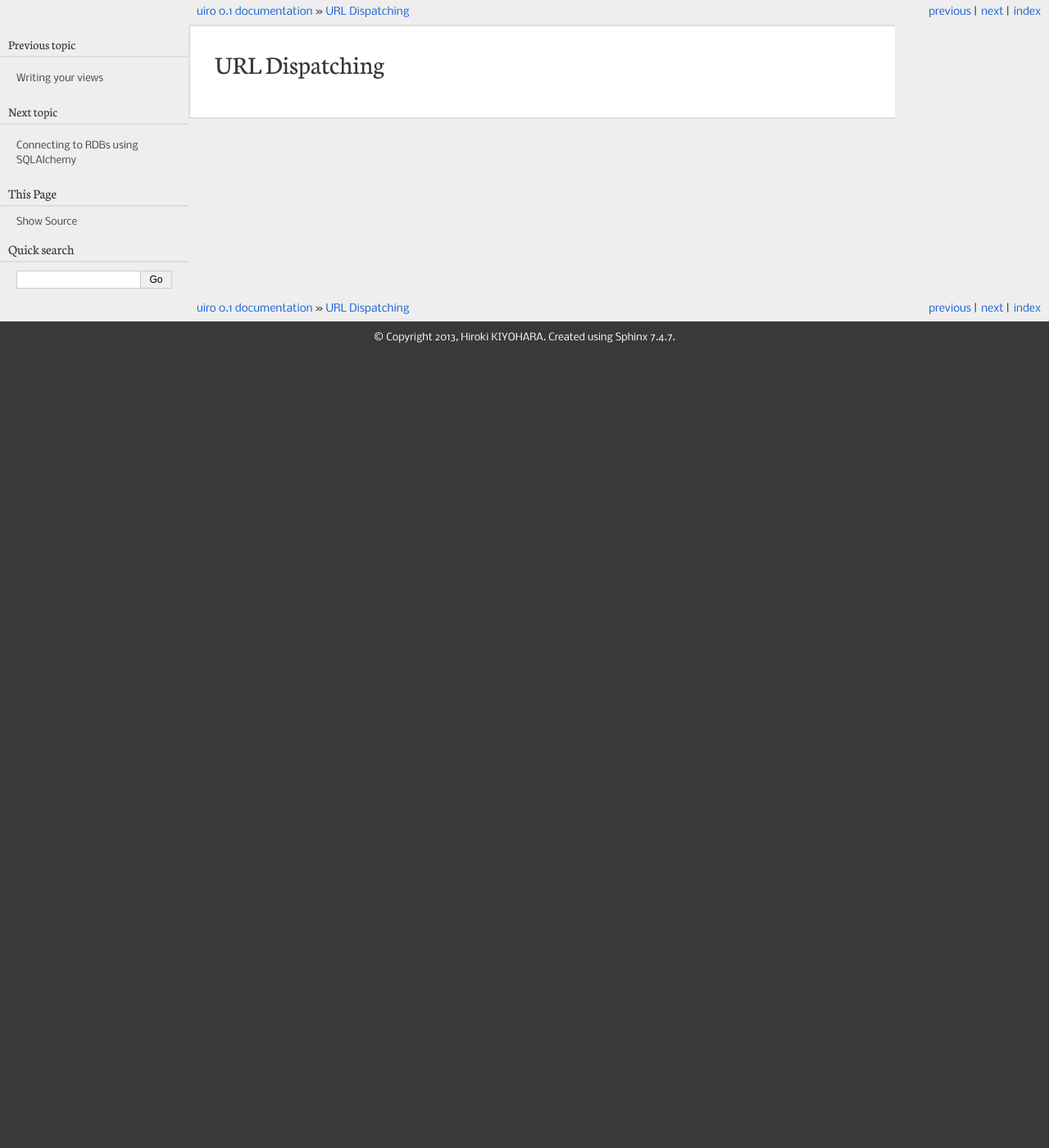
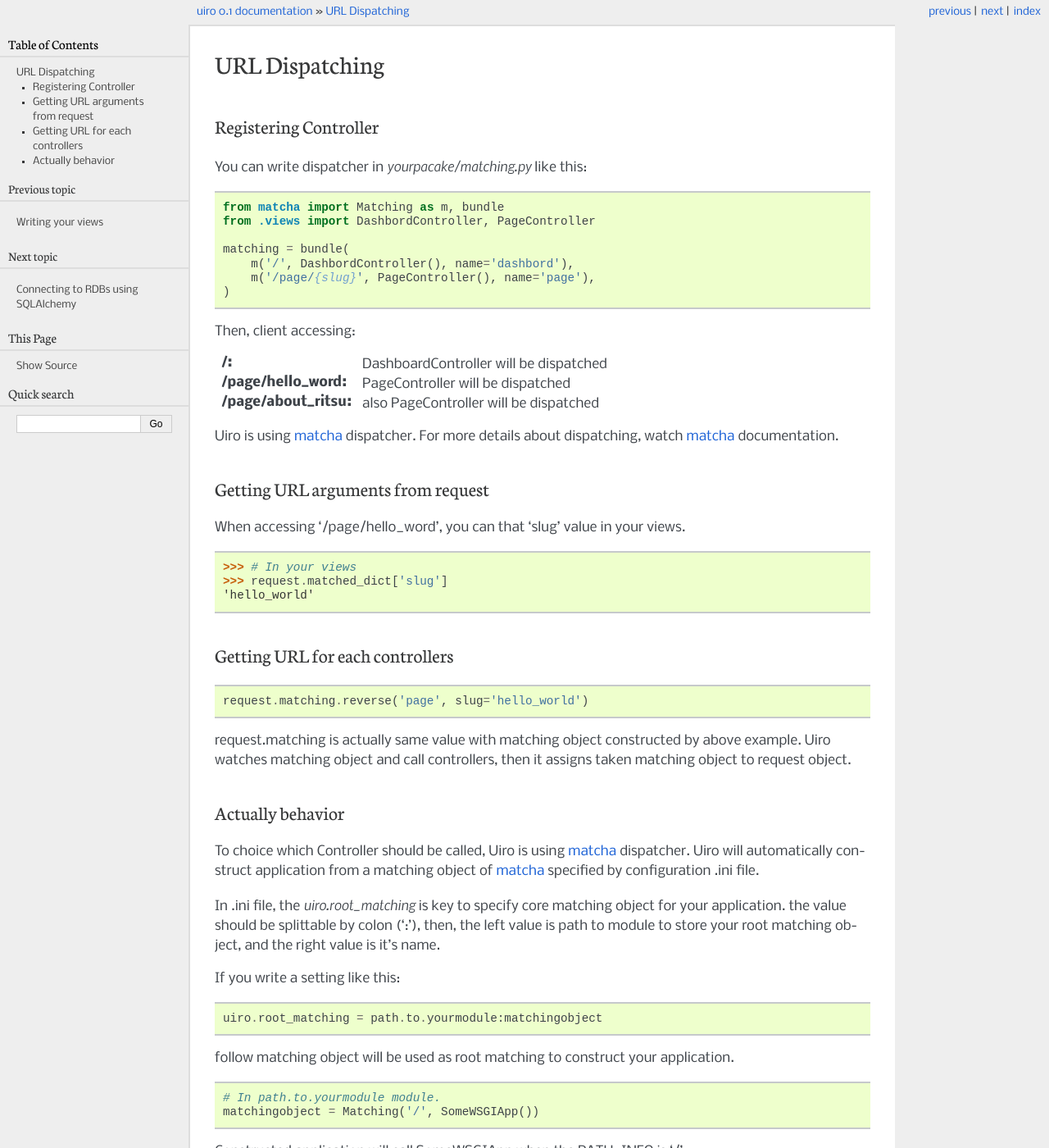
Before and after one commit to hirokiky/uiro, a Sphinx documentation site: the page built from docs/matching.rst, in a window 1280 px wide and 1400 px high. Shown: the whole window at 82% size. Built offline with Sphinx 7.4.7, drawn with Linux system fonts in a browser that asks for light colours; some of the changed text lies outside the part shown.

Commit message:
Improved a matching doc

```diff
--- a/docs/matching.rst
+++ b/docs/matching.rst
@@ -1,2 +1,74 @@
 URL Dispatching
 ===============
+
+Registering Controller
+----------------------
+
+You can write dispatcher in `yourpacake/matching.py` like this:
+
+.. code-block:: python
+
+    from matcha import Matching as m, bundle
+    from .views import DashbordController, PageController
+
+    matching = bundle(
+        m('/', DashbordController(), name='dashbord'),
+        m('/page/{slug}', PageController(), name='page'),
+    )
+
+Then, client accessing:
+
+:/: DashboardController will be dispatched
+:/page/hello_word: PageController will be dispatched
+:/page/about_ritsu: also PageController will be dispatched
+
+Uiro is using matcha_ dispatcher.
+For more details about dispatching, watch matcha_ documentation.
+
+Getting URL arguments from request
+-----------------------------------
+
+When accessing '/page/hello_word', you can that 'slug' value in your views.
+
+.. code-block:: python
+
+   >>> # In your views
+   >>> request.matched_dict['slug']
+   'hello_world'
+
+Getting URL for each controllers
+--------------------------------
+
+.. code-block:: python
+
+    request.matching.reverse('page', slug='hello_world')
+
+request.matching is actually same value with matching object constructed by above example.
+Uiro watches matching object and call controllers, then it assigns taken matching object to
+request object.
+
+Actually behavior
+-----------------
+
+To choice which Controller should be called, Uiro is using matcha_ dispatcher.
+Uiro will automatically construct application from a matching object of matcha_
+specified by configuration .ini file.
+
+In .ini file, the `uiro.root_matching` is key to specify core matching object
+for your application. the value should be splittable by colon (':'), then, the left value
+is path to module to store your root matching object, and the right value is it's name.
+
+If you write a setting like this::
+
+    uiro.root_matching = path.to.yourmodule:matchingobject
+
+follow matching object will be used as root matching to construct your application.
+
+.. code-block:: python
+
+    # In path.to.yourmodule module.
+    matchingobject = Matching('/', SomeWSGIApp())
+
+Constructed application will call SomeWSGIApp when the PATH_INFO is '/'.
+
+.. _matcha: https://pypi.python.org/pypi/matcha
```
